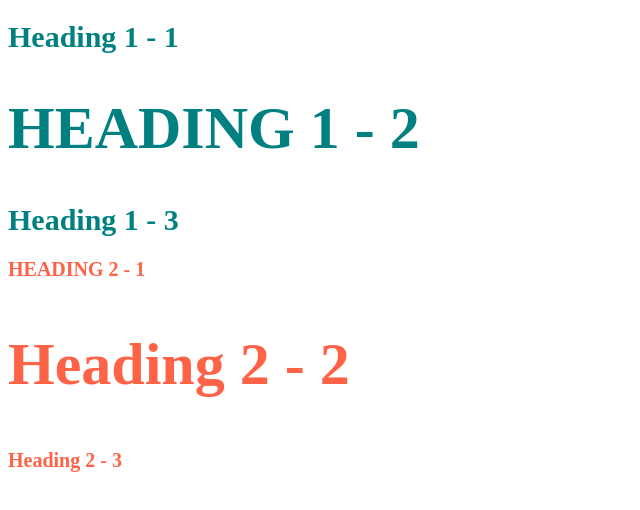
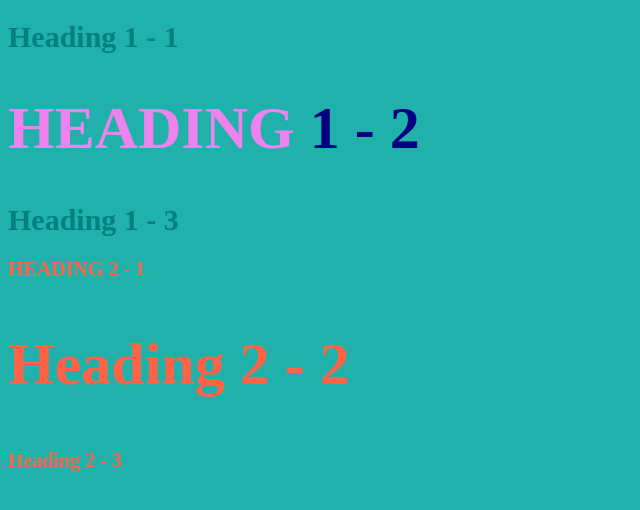
Before and after one commit to GeorgeYankov/cartoo-hero, a plain HTML site: page style-test.html in a window 1280 px wide. Shown: the whole page, without its empty margins (0-640 px from the left). Drawn offline with Linux system fonts and the light colour scheme.

Commit message:
Updated css

```diff
--- /dev/null
+++ b/CSS/test.css
@@ -0,0 +1,23 @@
+body {
+  background-color: lightseagreen;
+}
+h1 {
+  font-size: 30px;
+  color: teal;
+}
+h2 {
+  color: tomato;
+  font-size: 20px;
+}
+.BIG {
+  font-size: 60px;
+}
+.uppercase {
+  text-transform: uppercase;
+}
+.BIG.uppercase {
+  color: navy;
+}
+span {
+  color: violet;
+}
--- a/style-test.html
+++ b/style-test.html
@@ -4,29 +4,11 @@
     <meta charset="UTF-8" />
     <meta name="viewport" content="width=device-width, initial-scale=1.0" />
     <title>Style Test</title>
-    <style>
-      h1 {
-        font-size: 30px;
-        color: teal;
-      }
-      h2 {
-        color: tomato;
-        font-size: 20px;
-      }
-      .BIG {
-        font-size: 60px;
-      }
-      .uppercase {
-        text-transform: uppercase;
-      }
-      .BIG .uppercase {
-        color: navy;
-      }
-    </style>
+    <link rel="stylesheet" href="CSS/test.css" />
   </head>
   <body>
     <h1>Heading 1 - 1</h1>
-    <h1 class="BIG uppercase">Heading 1 - 2</h1>
+    <h1 class="BIG uppercase"><span>Heading</span> 1 - 2</h1>
     <h1>Heading 1 - 3</h1>
     <h2 class="uppercase">Heading 2 - 1</h2>
     <h2 class="BIG">Heading 2 - 2</h2>
```
